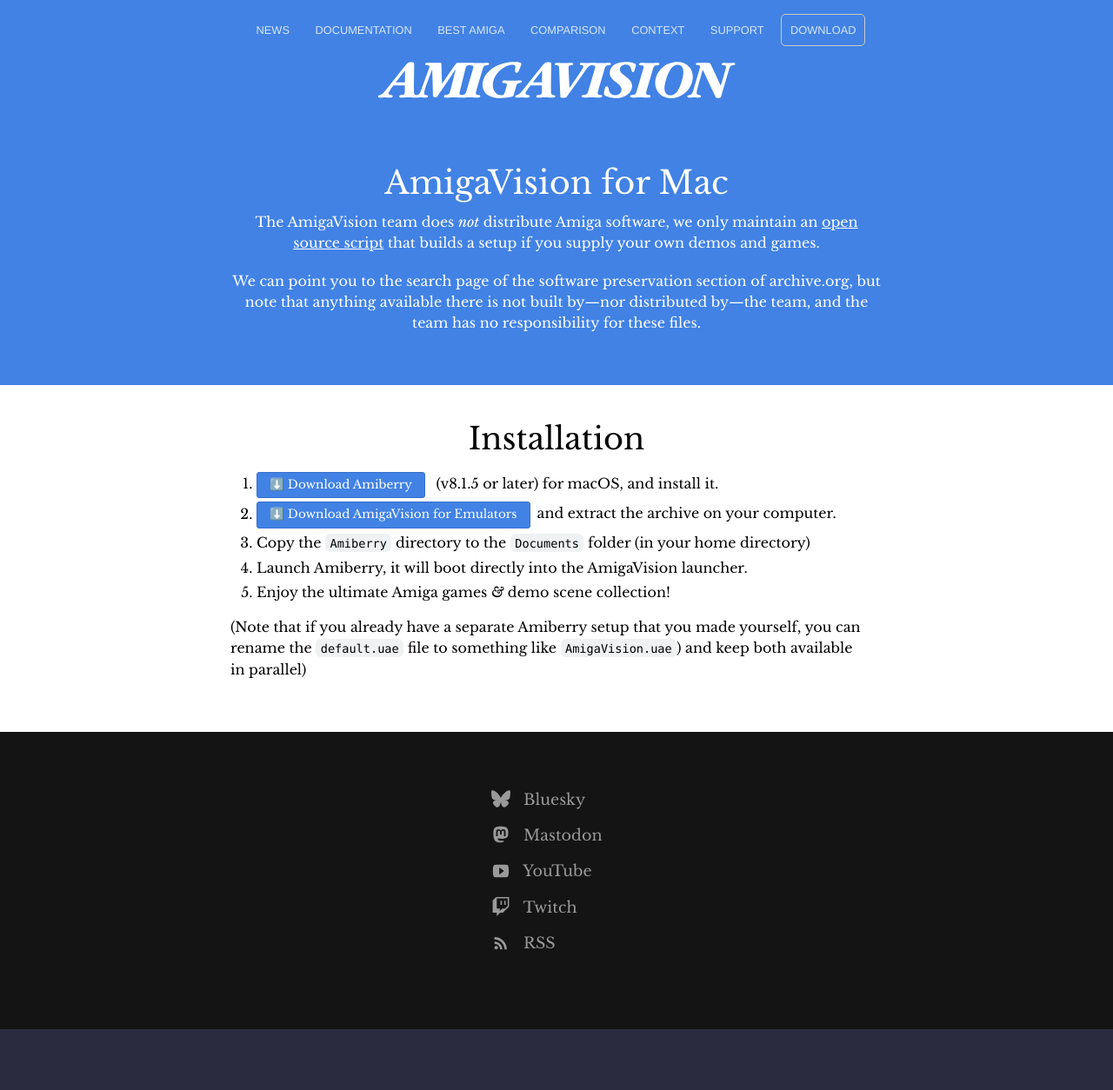
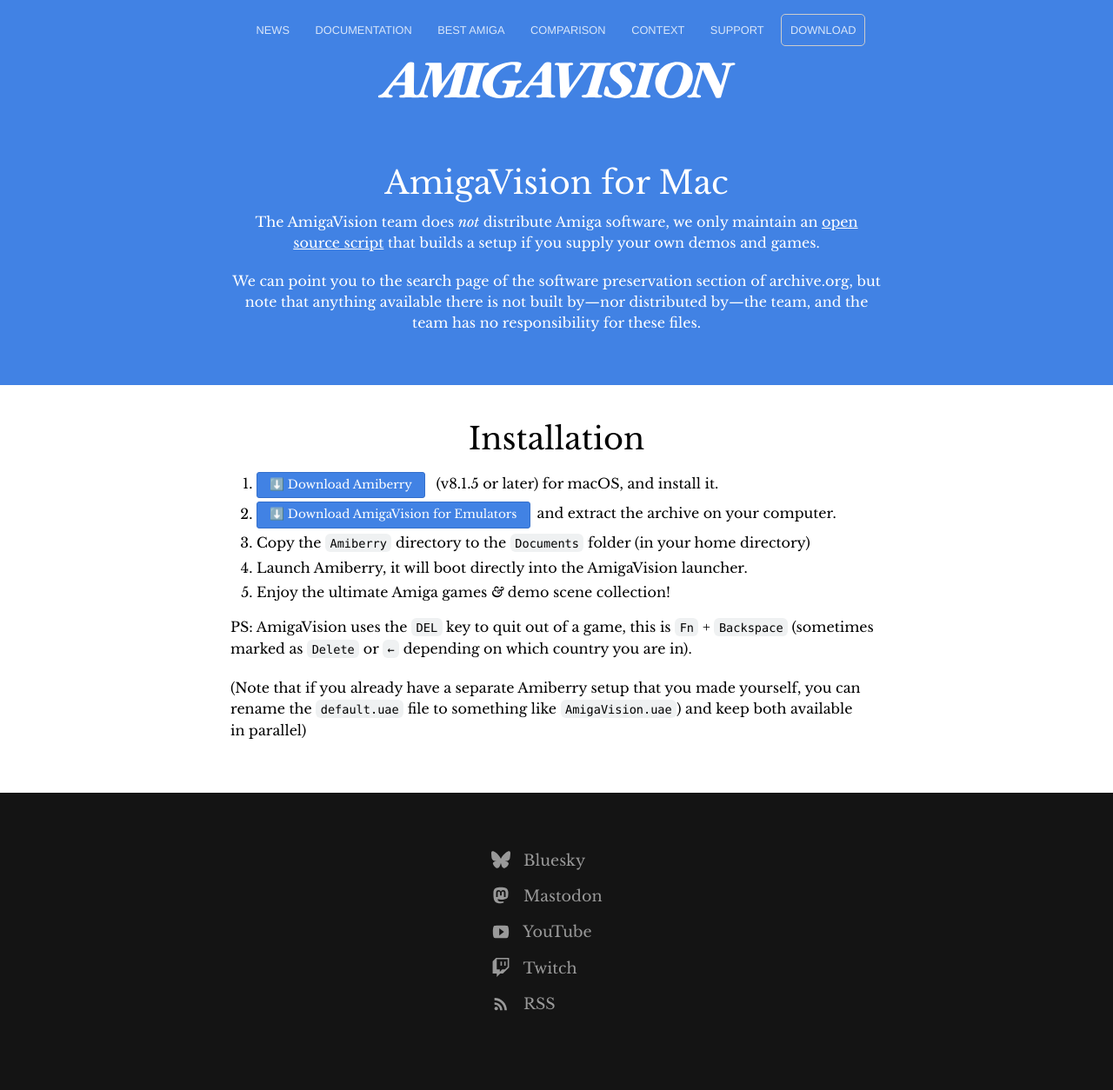
Before and after one commit to amigavision/amigavision.github.io, a Jekyll site: the page built from download/mac.html, in a window 1280 px wide. Shown: the whole page at 87% size. Built offline with Jekyll 4.4.1, drawn with Linux system fonts in a browser that asks for light colours; before the commit the page ends 1184 px from its top, so only the background shows below that.

Commit message:
Adding note about Magic Keyboard

```diff
--- a/download/mac.html
+++ b/download/mac.html
@@ -23,6 +23,7 @@
       <li>Launch Amiberry, it will boot directly into the AmigaVision launcher.</li>
       <li>Enjoy the ultimate Amiga games <i>&</i> demo scene collection!</li>
     </ol>
+    <p>PS: AmigaVision uses the <code>DEL</code> key to quit out of a game, this is <code>Fn</code> + <code>Backspace</code> (sometimes marked as <code>Delete</code> or <code>←</code> depending on which country you are in).
     <p>(Note that if you already have a separate Amiberry setup that you made yourself, you can rename the <code>default.uae</code> file to something like <code>AmigaVision.uae</code>) and keep both available in parallel)</p>
   </div>
 </section>
```
